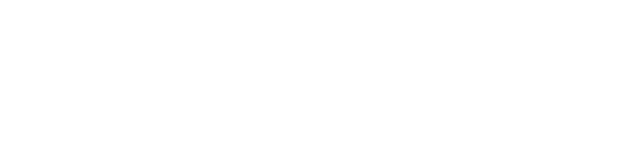
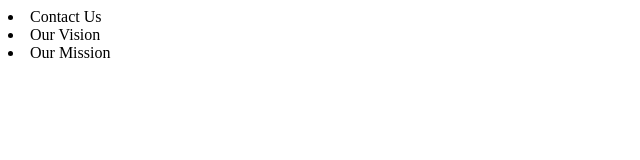
Before and after one commit to pioneerstealth/sample, a plain HTML site: page index.html in a window 1280 px wide. Shown: the whole page, without its empty margins (0-640 px from the left). Drawn offline with Linux system fonts and the light colour scheme.

Commit message:
added navbar

```diff
--- a/index.html
+++ b/index.html
@@ -6,6 +6,10 @@
     <title>Document</title>
 </head>
 <body>
-
+    <nav>
+        <li>Contact Us</li>
+        <li>Our Vision</li>
+        <li>Our Mission</li>
+    </nav>
 </body>
 </html>
```
